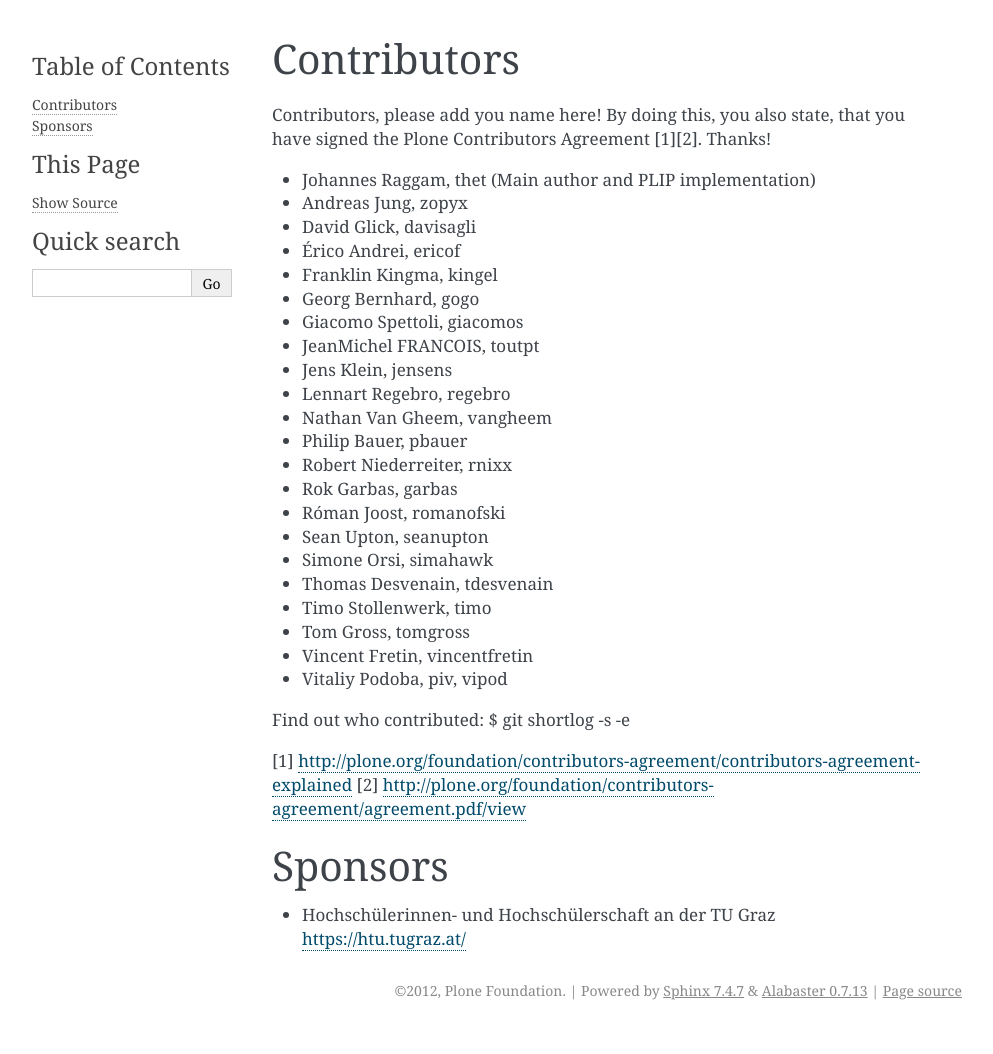
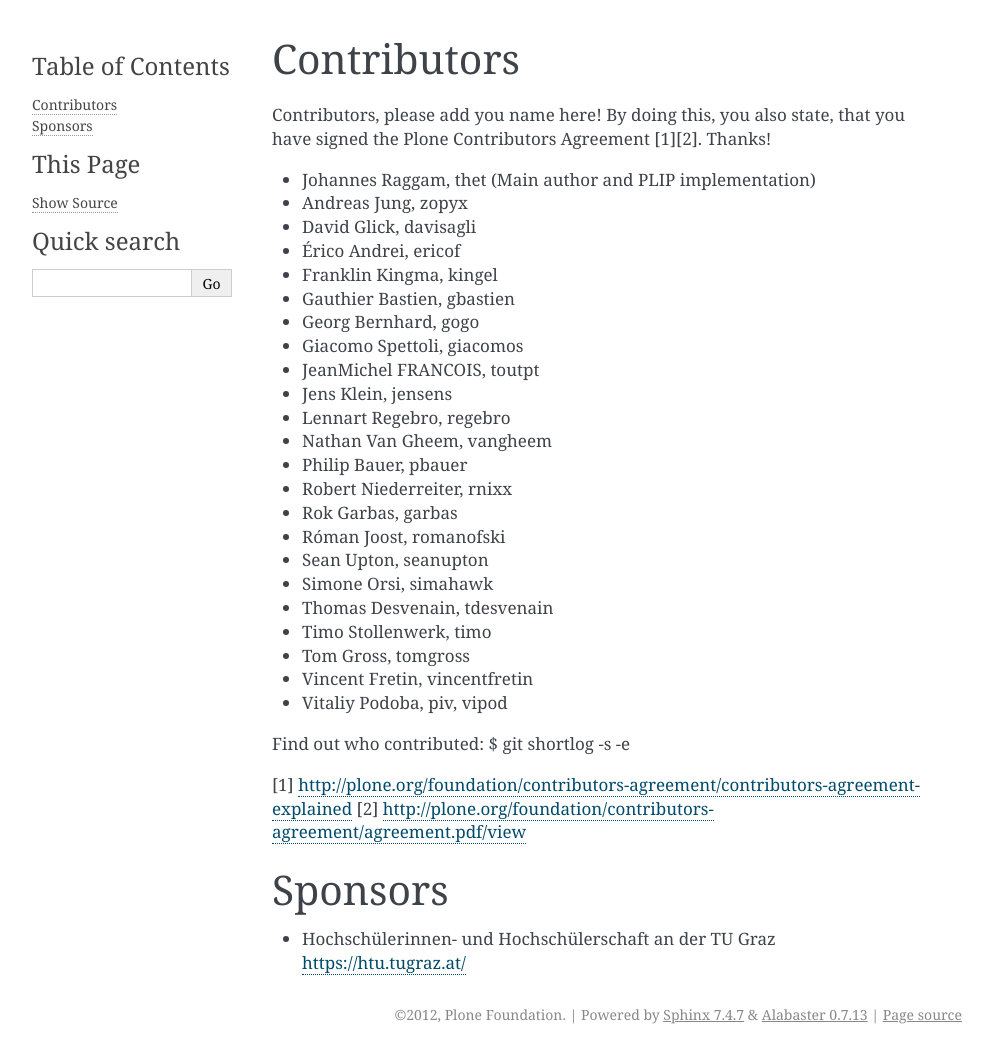
Before and after one commit to plone/plone.app.event, a Sphinx documentation site: the page built from docs/contributors.rst, in a window 1280 px wide. Shown: the whole page, without its empty margins (148-1141 px from the left). Built offline with Sphinx 7.4.7, drawn with Linux system fonts in a browser that asks for light colours; pages that are not in the unit, such as notebooks, are missing from menus; before the commit the page ends 1030 px from its top, so only the background shows below that.

Commit message:
correct attribution for fix

```diff
--- a/CHANGES.rst
+++ b/CHANGES.rst
@@ -27,7 +27,7 @@
   [thet]
 
 - Fix runtime error in icalendar importer.
-  [thet]
+  [gbastien]
 
 - For the setup's tests extra, depend on plone.app.testing <= 4.2.2 until the
   Dexterity and Archetypes tests are split up and the tests don't have a hard
--- a/docs/contributors.rst
+++ b/docs/contributors.rst
@@ -9,6 +9,7 @@
 - David Glick, davisagli
 - Érico Andrei, ericof
 - Franklin Kingma, kingel
+- Gauthier Bastien, gbastien
 - Georg Bernhard, gogo
 - Giacomo Spettoli, giacomos
 - JeanMichel FRANCOIS, toutpt
@@ -27,7 +28,6 @@
 - Vincent Fretin, vincentfretin
 - Vitaliy Podoba, piv, vipod
 
-
 Find out who contributed:
 $ git shortlog -s -e
 
```
